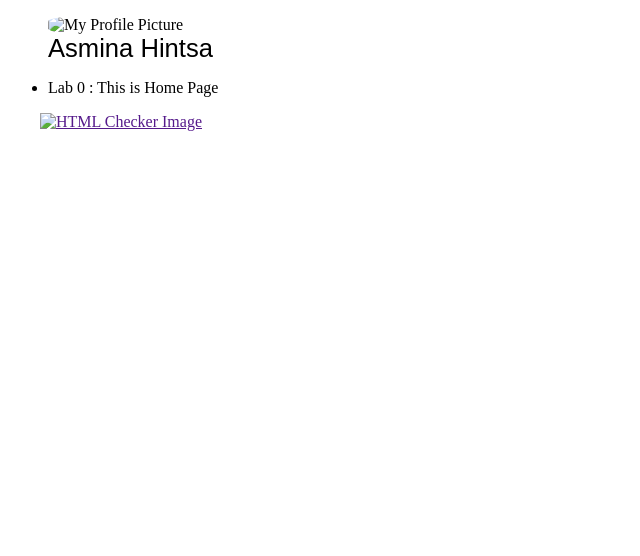
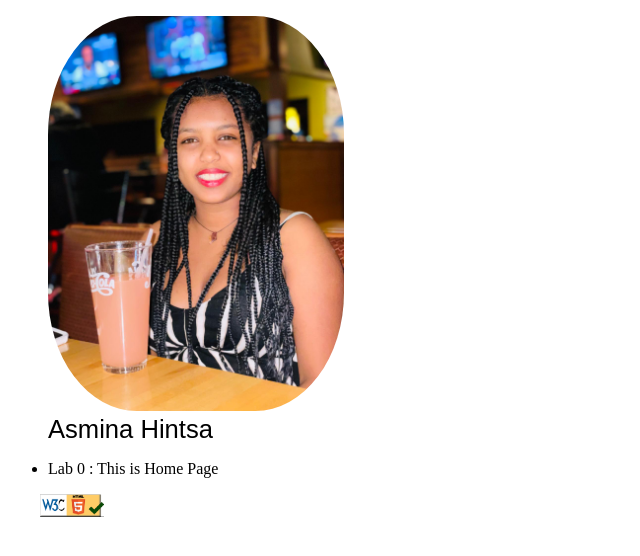
Before and after one commit to AsminaTekle/WAP, a plain HTML site: page index.html in a window 1280 px wide. Shown: the whole page, without its empty margins (0-640 px from the left). Drawn offline with Linux system fonts and the light colour scheme.

Commit message:
Update index.html

```diff
--- a/index.html
+++ b/index.html
@@ -9,7 +9,7 @@
 <body>
    <figure>
 
-    <img id="profile-pic" src="./Resource/myPhoto.jpg" alt="My Profile Picture">
+    <img id="profile-pic" src="./myPhoto.jpg" alt="My Profile Picture">
     <figcaption>Asmina Hintsa</figcaption>
    </figure>
     <nav>
@@ -18,7 +18,9 @@
               </ul>
     </nav>
     <footer>
-        <a target="_blank" href=""><img id="Html-Checker-img" src="./Resource/HtmlChecker.png" alt="HTML Checker Image" ></a>
+        <a target="_blank" href="https://validator.w3.org/">
+            <img id="Html-Checker-img" src="./HtmlChecker.png" alt="HTML Checker Image" >
+        </a>
     </footer>
 </body>
 </html>
```
